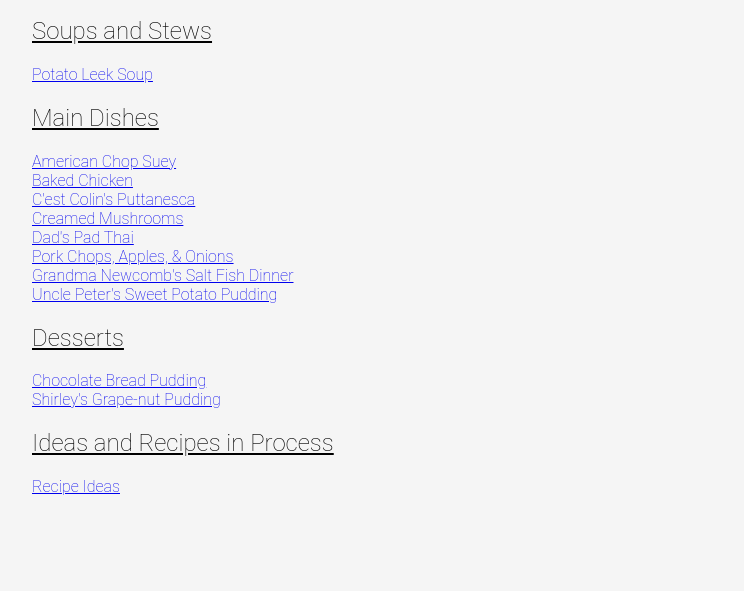
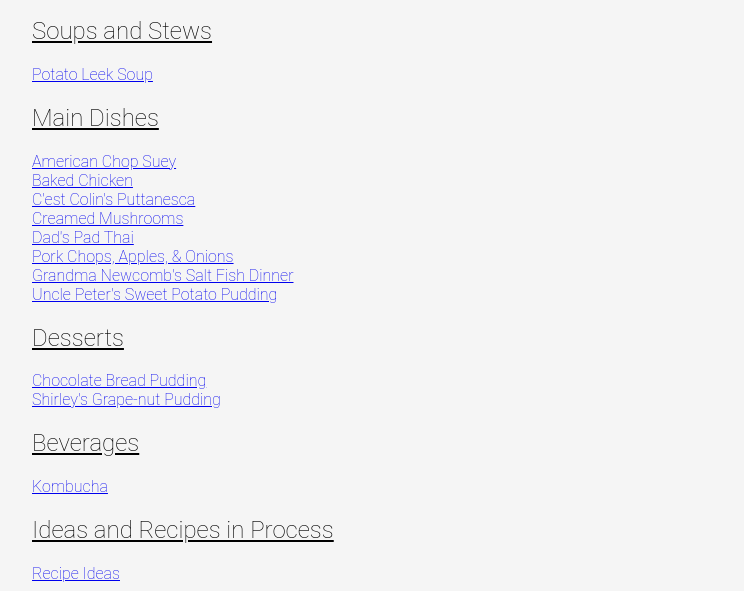
Before and after one commit to Zandermanz/Family-Cookbook, a plain HTML site: page index.html in a window 1280 px wide. Shown: the part 504-1095 px from the top of the page, without its empty margins (258-1002 px from the left). Before the commit the page ends 1008 px from the top, so only its background shows below. Drawn offline with Linux system fonts and the light colour scheme.

Commit message:
Added Kombucha recipe to home page

```diff
--- a/index.html
+++ b/index.html
@@ -54,6 +54,10 @@
                     <li><a href="pages/chocolate_bread_pudding.html">Chocolate Bread Pudding</a></li>
                     <li><a href="pages/grapenut_pudding.html">Shirley's Grape-nut Pudding</a></li>
                 </ul>
+            <h2>Beverages</h2>
+                <ul class="nobullets">
+                    <li> <a href="pages/kombucha.html">Kombucha</a></li>
+                </ul>
             <h2 id="ideas">Ideas and Recipes in Process</h2>
             <ul class="nobullets">
                 <li><a href="pages/recipeideas.html">Recipe Ideas</a></li>
```
